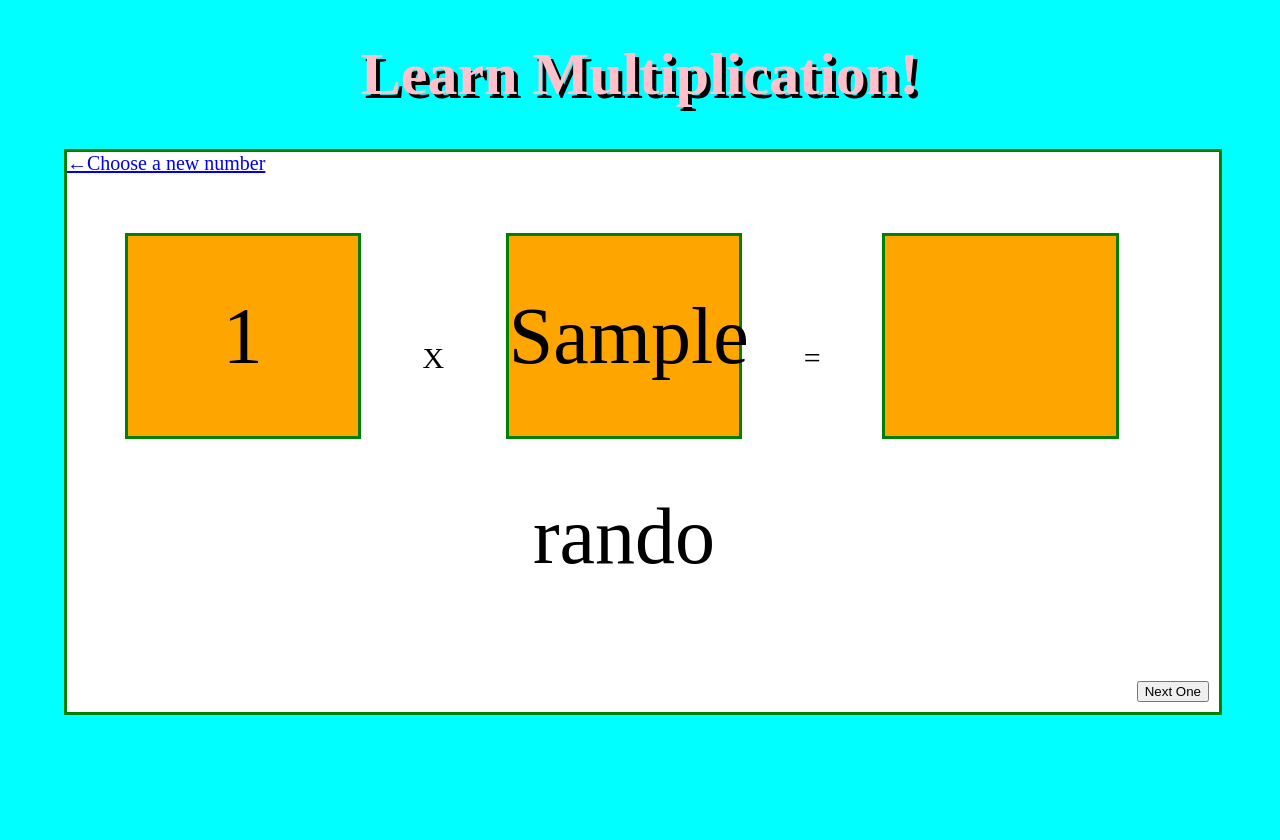
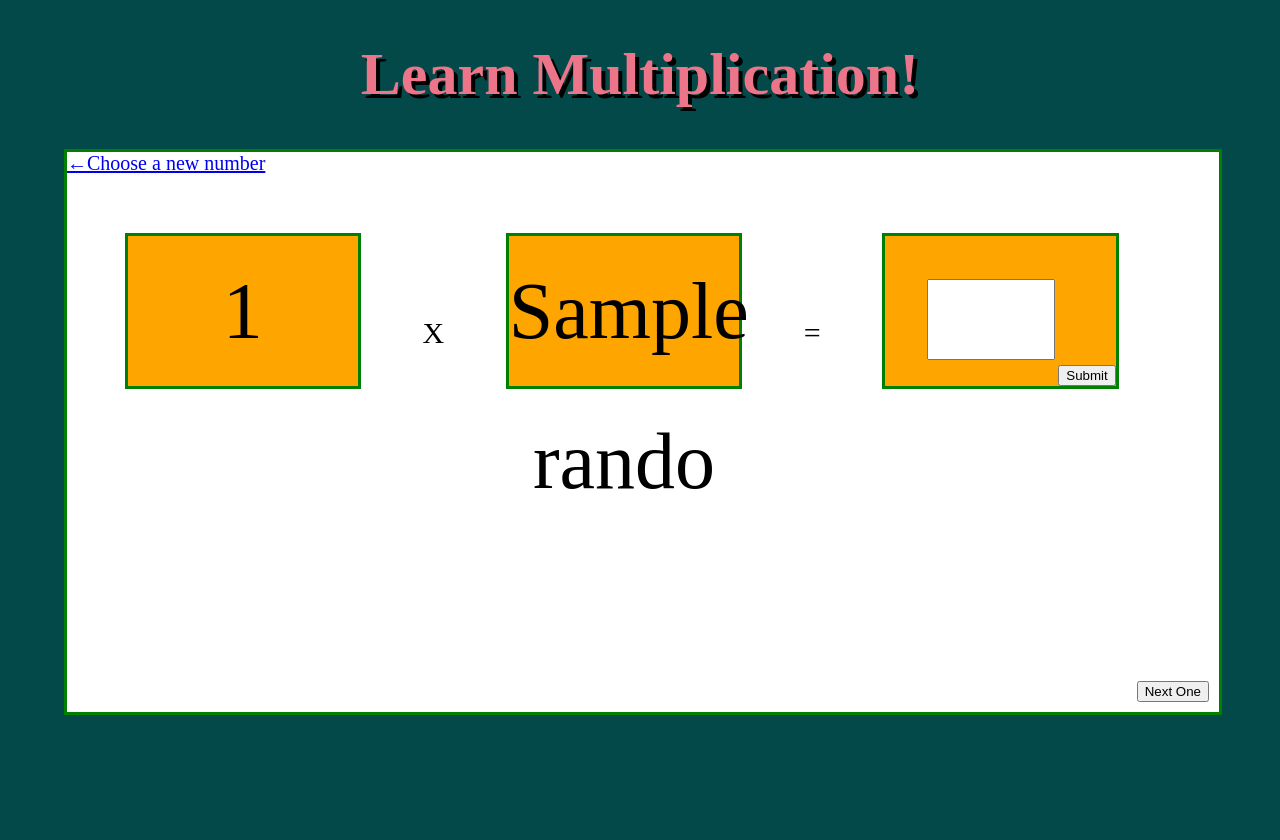
Before and after one commit to sepehrhaj77/FlashCards, a Flask app: template templates/main.html in a window 1280 px wide. Run offline with Flask 2, Linux system fonts and the light colour scheme; the template is opened without the code that fills it: most values are stand-ins (such as "Sample title", 1, 10 or a date in 2020).

Commit message:
changed functionality to allow an answer instead of revealing it by hovering

```diff
--- a/static/css/main.css
+++ b/static/css/main.css
@@ -2,13 +2,13 @@ body, html {
   width: 100%;
   height: 100%;
   margin: 0px;
-  background-color: aqua;
+  background-color: #044949;
 }
 
 h1 {
   text-align: center;
   font-size: 60px;
-  color: pink;
+  color: #ec7589;
   text-shadow: 4px 4px black;
 }
 
@@ -38,7 +38,7 @@ p {
 
 .cards {
   width: 20%;
-  height: 200px;
+  height: 150px;
   background-color: orange;
   clear: both;
   display: inline-block;
@@ -47,7 +47,7 @@ p {
   margin-bottom: 10%;
   text-align: center;
   vertical-align: middle;
-  line-height: 200px;
+  line-height: 150px;
   font-size: 80px;
 }
 
@@ -64,15 +64,24 @@ p {
 #answer {
   margin-left: 5%;
   margin-right: 5%;
+  position: relative;
 }
 
-#reveal {
-  font-size: 100px;
-  display: none;
+#answer input {
+  vertical-align: middle;
+  height: 75px;
+  width: 120px;
+  font-size: 50px;
+  left: 0;
+  top: 0;
+  line-height: 50px;
+  text-align: center;
 }
 
-#answer:hover #reveal {
-  display: block;
+#answer button {
+  position: absolute;
+  bottom: 0;
+  right: 0;
 }
 
 #hidden {
--- a/static/css/main.scss
+++ b/static/css/main.scss
@@ -6,13 +6,13 @@ body, html{
     width: 100%;
     height: 100%;
     margin: 0px;
-    background-color: aqua;
+    background-color: rgb(4, 73, 73);
 }
 
 h1{
     text-align: center;
     font-size: 60px;
-    color: pink;
+    color: rgb(236, 117, 137);
     text-shadow: $ts $ts black;
 }
 #main{
@@ -41,7 +41,7 @@ p{
 
 .cards{
     width: 20%;
-    height: 200px;
+    height: 150px;
     background-color: orange;
     clear: both;
     display: inline-block;
@@ -50,7 +50,7 @@ p{
     margin-bottom: 10%;
     text-align: center;
     vertical-align: middle;
-    line-height: 200px;
+    line-height: 150px;
     font-size: 80px;
 }
 
@@ -65,14 +65,25 @@ p{
 #answer{
     margin-left: $mp2;
     margin-right: $mp2;
+    position: relative;
+    input{
+        vertical-align: middle;
+        height: 75px;
+        width: 120px;
+        font-size: 50px;
+        left: 0;
+        top: 0;
+        line-height: 50px;
+        text-align: center;
+    }
+    button{
+        position: absolute;
+        bottom: 0;
+        right: 0;
+    }
 }
-#reveal{
-    font-size: 100px;
-    display:none;
-}
-#answer:hover #reveal{
-    display: block;
-}
+
+
 
 #hidden{
     position: absolute;
@@ -83,8 +94,5 @@ p{
         display: none;
 
     }
-    button{
 
-
-    }
 }
--- a/templates/main.html
+++ b/templates/main.html
@@ -20,9 +20,9 @@
             </div>
             <p>=</p>
             <div id="answer" class="cards">
-                <span id="reveal">
-                    {{answer}}
-                </span>
+                <input id="numb">
+                <button type="button" onclick="myFunction()">Submit</button>
+                <p id="demo"></p>
             </div>
 
             <form id="hidden" action="{{url_for('main')}}" method="POST">
@@ -31,5 +31,24 @@
                 <button>Next One</button>
             </form>
         </div>
+
+
+        <script>
+            function myFunction() {
+              var x, text;
+              var rand = {{ answer }};
+
+              // Get the value of the input field with id="numb"
+              x = document.getElementById("numb").value;
+
+              // If x is Not a Number or less than one or greater than 10
+              if (x != rand) {
+                text = "Try Again!";
+              } else {
+                text = "Correct!";
+              }
+              document.getElementById("demo").innerHTML = text;
+            }
+        </script>
     </body>
 </html>
```
Also changed, not shown: 1 other file.
